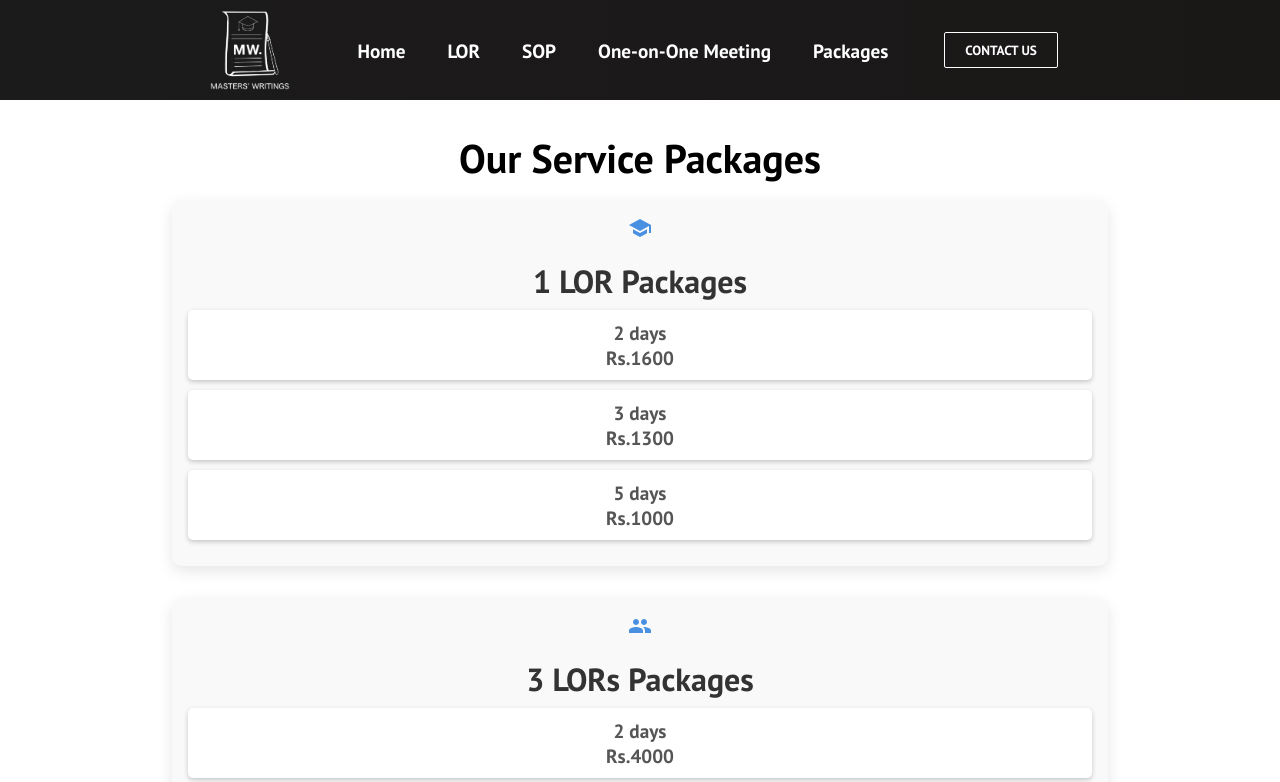
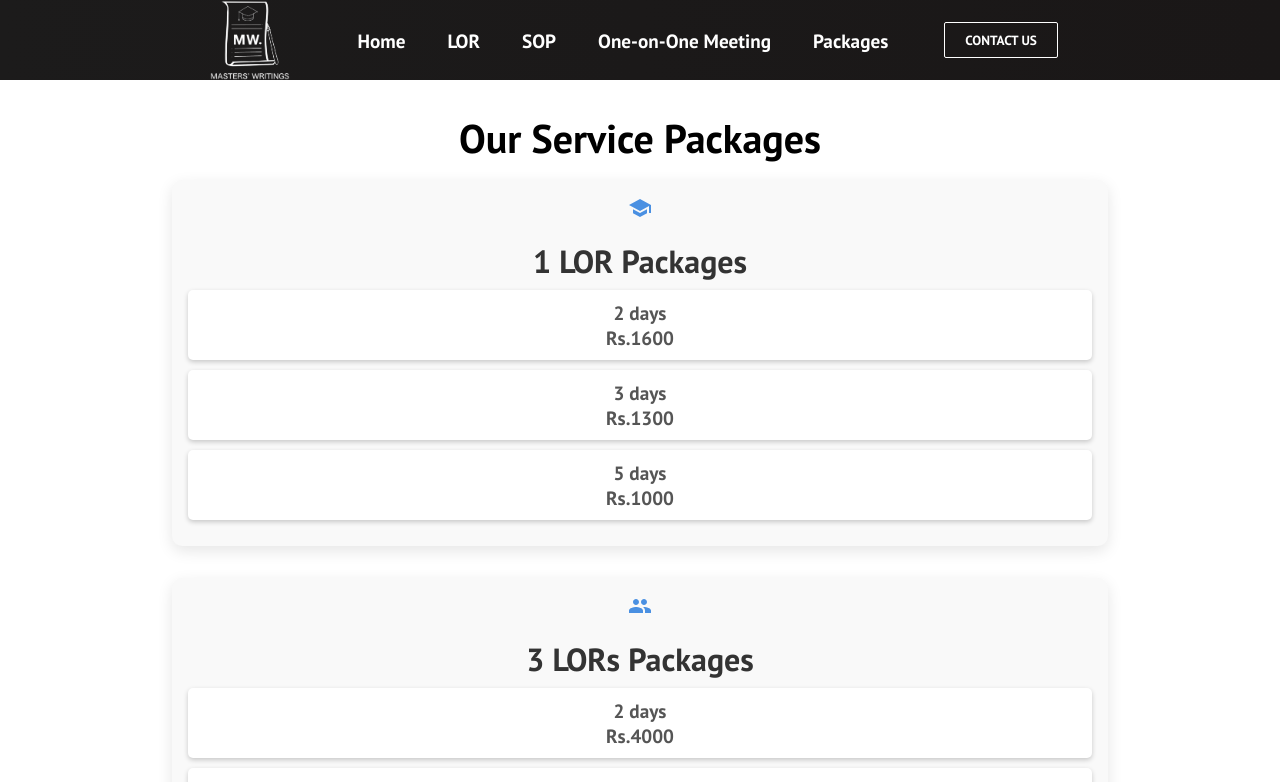
Before and after one commit to masterswritings/masterswritings, a React (Create React App) app: page /masterswritings/packages in a window 1280 px wide. Shown: the top 782 px of the page. Built offline with nearby package versions, Linux system fonts and the light colour scheme.

Commit message:
o commit

```diff
--- a/src/Components/CardItem.js
+++ b/src/Components/CardItem.js
@@ -2,17 +2,18 @@
 import React from 'react';
 import { Link } from 'react-router-dom';
 
-function CardItem(props) {
-  const { src, texts, label, path } = props; // Assuming texts is an array
+function CardItem({ src, texts, label, path }) {
+  // Ensure src uses process.env.PUBLIC_URL for correct path resolution
+  const imagePath = `${process.env.PUBLIC_URL}/${src}`;
 
   return (
     <li className='cards__item'>
       <Link className='cards__item__link' to={path}>
         <figure className='cards__item__pic-wrap' data-category={label}>
-          <img className='cards__item__img' alt='Img' src={src} />
+          <img className='cards__item__img' alt='Img' src={imagePath} />
         </figure>
         <div className='cards__item__info'>
-          {texts.map((text, index) => ( // Render each text as a paragraph or heading
+          {texts.map((text, index) => (
             <p key={index} className='cards__item__text'>{text}</p>
           ))}
         </div>
--- a/src/Components/Navbar.css
+++ b/src/Components/Navbar.css
@@ -1,6 +1,6 @@
 .navbar {
     background: linear-gradient(90deg, rgb(28, 27, 27) 0%, rgb(26, 23, 23) 100%);
-    height: 100px;
+    height: 80px;
     display: flex;
     justify-content: center;
     align-items: center;
```
